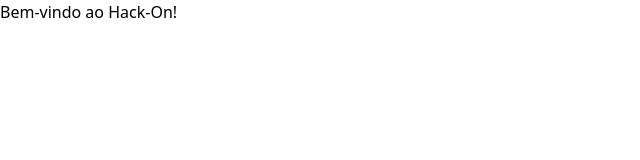
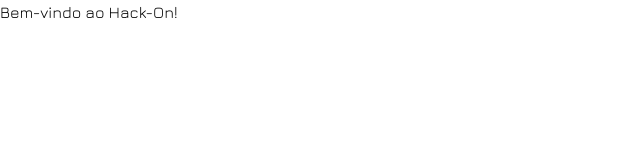
Before and after one commit to Bichinhos-da-TI/HackOn-frontend, an Angular app: page / in a window 1280 px wide. Shown: the top 160 px of the page, without its empty margins (0-640 px from the left). Built offline with nearby package versions, Linux system fonts and the light colour scheme.

Commit message:
Adding colors & font in styles.css (global) + font Jura & Krona imported in index.html

```diff
--- a/src/app/header/header.component.html
+++ b/src/app/header/header.component.html
@@ -1 +1,6 @@
-<p>header works!</p>
+<div class="header">
+    <div class="logo">
+        <span class="textLogo">Hack</span>
+        <span class="textLogo">On</span>
+    </div>
+</div>
--- a/src/index.html
+++ b/src/index.html
@@ -6,6 +6,11 @@
     <base href="/" />
     <meta name="viewport" content="width=device-width, initial-scale=1" />
     <link rel="icon" type="image/x-icon" href="favicon.ico" />
+
+    <link rel="preconnect" href="https://fonts.googleapis.com">
+    <link rel="preconnect" href="https://fonts.gstatic.com" crossorigin>
+    <link href="https://fonts.googleapis.com/css2?family=Jura:wght@300..700&family=Krona+One&family=Roboto&display=swap" rel="stylesheet">
+
   </head>
   <body>
     <app-root></app-root>
--- a/src/styles.css
+++ b/src/styles.css
@@ -2,3 +2,16 @@
 @tailwind base;
 @tailwind components;
 @tailwind utilities;
+
+:root {
+    --dark-blue: #2B3559;
+    --wave-blue: #3E4A78;
+    --blue-duck: #33C4CB;
+    --orange-frog: #F76B00;
+    --yellow-cat: #F7BC03;
+    --gray-ai:#D2E3F3;
+    --gray: #F5F9FC;
+    --white: #FFFFFF;
+
+  font-family: "Jura", serif;
+}
```
